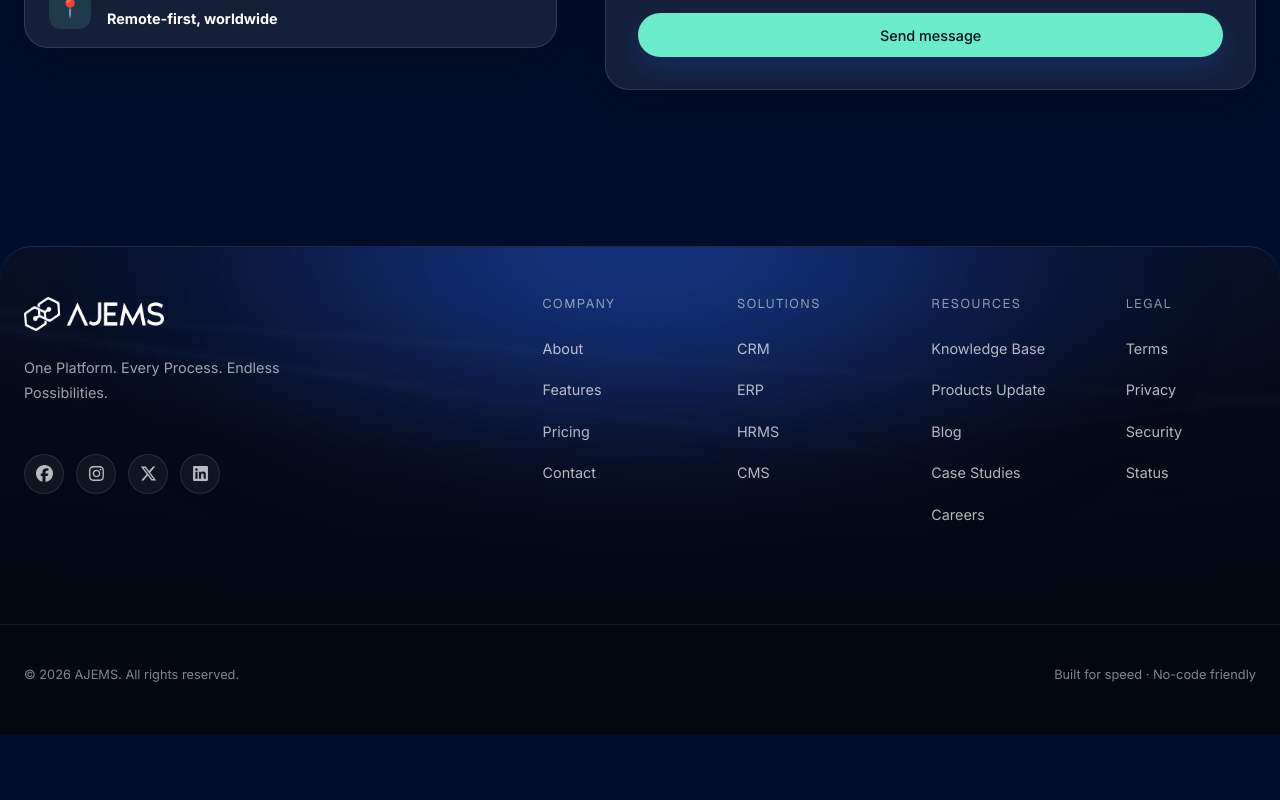
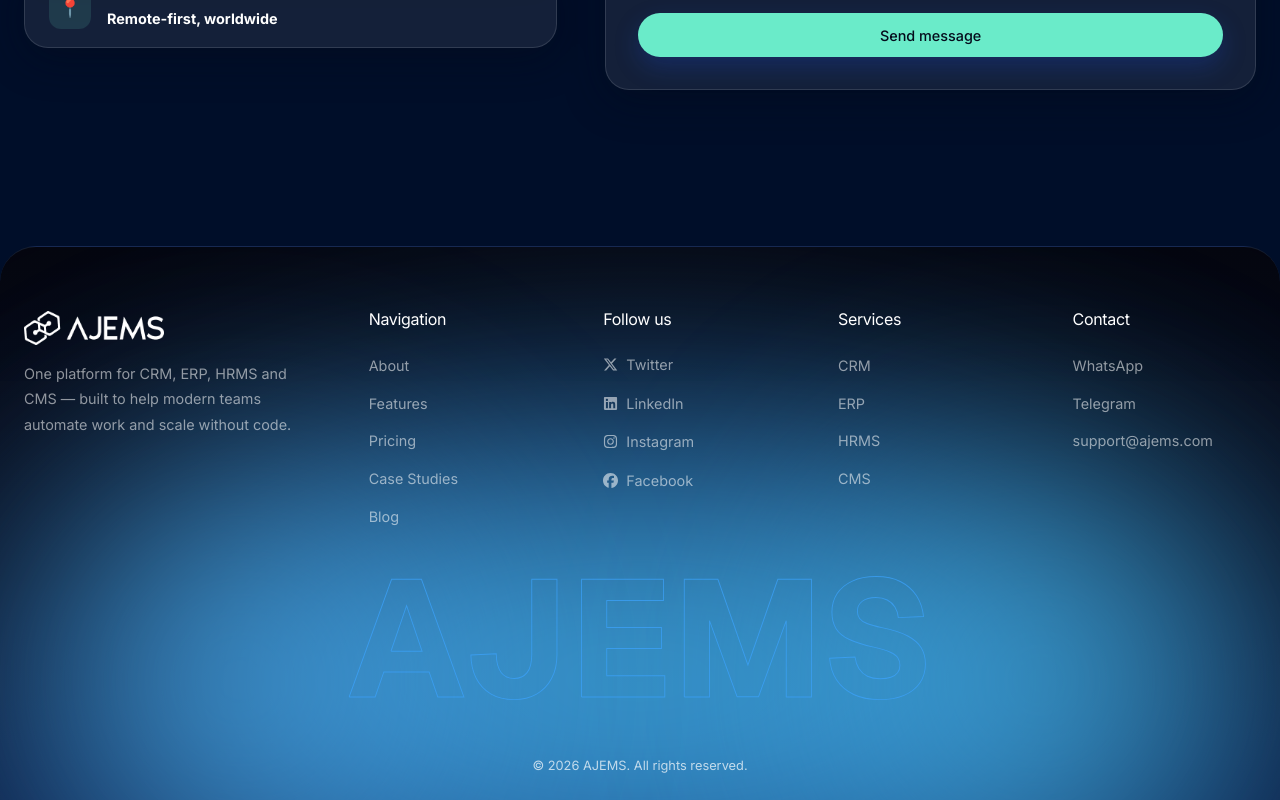
Before and after one commit to Adimanwade05/ajems, a React (Vite) app: page /contact in a window 1280 px wide. Shown: the part 890-1690 px from the top of the page. Before the commit the page ends 1625 px from the top, so only its background shows below. Built offline with nearby package versions, Linux system fonts and the light colour scheme.

Commit message:
Updated footer, navbar, case studies and hero sections

```diff
--- a/src/components/Footer/Footer.css
+++ b/src/components/Footer/Footer.css
@@ -1,237 +1,189 @@
 .footer {
   position: relative;
   margin-top: var(--space-9);
-  padding: 50px 0;
-  background: radial-gradient(120% 80% at 50% 0%, #0a1d4a 0%, #050a18 55%, #030712 100%);
+  padding: clamp(4rem, 8vh, 7rem) 0 0;
+  background: linear-gradient(180deg, #05060f 0%, #060a1e 60%, #071236 100%);
   overflow: hidden;
   isolation: isolate;
-  border-radius: 32px 32px 0 0;
-  border-top: 1px solid rgba(120, 170, 255, 0.22);
+  border-radius: 36px 36px 0 0;
+  border-top: 1px solid rgba(120, 180, 255, 0.14);
 }
 
-/* ===== Ambient glow + beams ===== */
-.footer__glow {
+/* ===== Layered glow blobs ===== */
+.footer__glows {
   position: absolute;
-  top: -180px;
+  inset: 0;
+  z-index: 0;
+  pointer-events: none;
+}
+
+.footer__blob {
+  position: absolute;
+  border-radius: 50%;
+}
+
+.footer__blob--center {
+  bottom: -200px;
   left: 50%;
   transform: translateX(-50%);
-  width: 1000px;
-  height: 400px;
-  background: radial-gradient(ellipse at center, rgba(40, 90, 220, 0.55), transparent 70%);
-  filter: blur(80px);
-  pointer-events: none;
-  z-index: 0;
+  width: 1400px;
+  height: 640px;
+  background: radial-gradient(ellipse at center, #4fd8ff 0%, #3fa9ff 38%, transparent 72%);
+  filter: blur(120px);
+  opacity: 0.75;
 }
 
-.footer__beams {
-  position: absolute;
-  inset: 0 0 30% 0;
-  pointer-events: none;
-  z-index: 0;
-  background:
-    linear-gradient(8deg, transparent 48%, rgba(150, 180, 255, 0.06) 50%, transparent 52%),
-    linear-gradient(-6deg, transparent 38%, rgba(150, 180, 255, 0.045) 40%, transparent 42%),
-    linear-gradient(4deg, transparent 62%, rgba(150, 180, 255, 0.04) 64%, transparent 66%);
-  -webkit-mask-image: linear-gradient(180deg, #000, transparent 75%);
-  mask-image: linear-gradient(180deg, #000, transparent 75%);
+.footer__blob--left {
+  bottom: -160px;
+  left: -120px;
+  width: 720px;
+  height: 560px;
+  background: radial-gradient(circle, #5bc8ff 0%, transparent 68%);
+  filter: blur(120px);
+  opacity: 0.6;
 }
 
-/* ===== Layout — spacious 4-col ===== */
-.footer__inner {
-  position: relative;
-  z-index: 1;
-  display: grid;
-  grid-template-columns: 1.4fr 2.4fr;
-  gap: clamp(3rem, 8vw, 8rem);
-  padding: clamp(6rem, 12vh, 10rem) 0 60px;
+.footer__blob--right {
+  bottom: -160px;
+  right: -120px;
+  width: 720px;
+  height: 560px;
+  background: radial-gradient(circle, #4fd8ff 0%, transparent 68%);
+  filter: blur(120px);
+  opacity: 0.6;
 }
 
-/* ===== Brand ===== */
+/* ===== Top 5-col ===== */
+.footer__top {
+  position: relative;
+  z-index: 2;
+  display: grid;
+  grid-template-columns: 1.6fr 1fr 1fr 1fr 1fr;
+  gap: clamp(2rem, 4vw, 3.5rem);
+  padding-bottom: clamp(3rem, 6vh, 5rem);
+}
+
 .footer__logo {
   height: 34px;
   width: auto;
-  margin-bottom: var(--space-5);
+  object-fit: contain;
+  margin-bottom: var(--space-4);
 }
 
-.footer__tagline {
+.footer__desc {
   font-family: var(--font-body);
   font-weight: 400;
-  color: rgba(255, 255, 255, 0.62);
+  color: rgba(255, 255, 255, 0.55);
   font-size: var(--fs-sm);
   line-height: 1.75;
   max-width: 34ch;
-  margin-bottom: var(--space-7);
-}
-
-.footer__news-label {
-  display: block;
-  font-family: var(--font-body);
-  font-weight: 400;
-  font-size: var(--fs-xs);
-  letter-spacing: 0.14em;
-  text-transform: uppercase;
-  color: rgba(255, 255, 255, 0.45);
-  margin-bottom: var(--space-3);
-}
-
-.footer__newsletter {
-  display: flex;
-  gap: var(--space-2);
-  background: rgba(255, 255, 255, 0.05);
-  border: 1px solid rgba(255, 255, 255, 0.12);
-  border-radius: var(--radius-pill);
-  padding: 7px 7px 7px var(--space-5);
-  max-width: 400px;
-  -webkit-backdrop-filter: blur(12px);
-  backdrop-filter: blur(12px);
-  transition: border-color var(--t-base) var(--ease-soft);
-}
-
-.footer__newsletter:focus-within {
-  border-color: rgba(106, 235, 201, 0.4);
-}
-
-.footer__newsletter input {
-  flex: 1;
-  background: none;
-  border: none;
-  outline: none;
-  color: var(--white);
-  font-family: var(--font-body);
-  font-weight: 400;
-  font-size: var(--fs-sm);
-}
-
-.footer__newsletter input::placeholder {
-  color: rgba(255, 255, 255, 0.45);
-}
-
-.footer__subscribe {
-  padding: 0.65rem 1.4rem;
-  font-family: var(--font-body);
-  font-weight: 400;
-  font-size: var(--fs-xs);
-  border-radius: var(--radius-pill);
-  background: var(--cta-color);
-  color: var(--primary-bg);
-  white-space: nowrap;
-  transition: transform var(--t-base) var(--ease-out),
-    box-shadow var(--t-base) var(--ease-soft);
-}
-
-.footer__subscribe:hover {
-  transform: translateY(-2px);
-  box-shadow: 0 12px 30px rgba(106, 235, 201, 0.4);
-}
-
-/* ===== Link columns ===== */
-.footer__cols {
-  display: grid;
-  grid-template-columns: repeat(4, 1fr);
-  gap: clamp(2rem, 5vw, 4rem);
 }
 
 .footer__col h4 {
-  font-family: var(--font-heading);
-  font-size: var(--fs-xs);
+  font-family: var(--font-body);
+  font-size: var(--fs-base);
   font-weight: 400;
-  letter-spacing: 0.12em;
-  text-transform: uppercase;
-  color: rgba(255, 255, 255, 0.55);
+  color: #fff;
   margin-bottom: var(--space-5);
 }
 
 .footer__col ul {
   display: flex;
   flex-direction: column;
-  gap: var(--space-4);
+  gap: var(--space-3);
 }
 
 .footer__col a {
-  position: relative;
   font-family: var(--font-body);
   font-weight: 400;
-  color: rgba(255, 255, 255, 0.7);
+  color: rgba(255, 255, 255, 0.55);
   font-size: var(--fs-sm);
   width: fit-content;
-  transition: color var(--t-fast) var(--ease-soft),
-    transform var(--t-fast) var(--ease-out);
+  transition: color var(--t-fast) var(--ease-soft);
 }
 
 .footer__col a:hover {
-  color: var(--white);
-  transform: translateX(3px);
+  color: #fff;
 }
 
-/* ===== Bottom bar ===== */
-.footer__bottom {
+.footer__sociallink {
+  display: inline-flex;
+  align-items: center;
+  gap: var(--space-2);
+}
+
+/* ===== Giant SVG text (stroke draw + hover reveal) ===== */
+.footer__giant {
   position: relative;
   z-index: 1;
-  margin-top: var(--space-9);
-  padding-top: 40px;
-  border-top: 1px solid rgba(255, 255, 255, 0.08);
+  margin-top: var(--space-2);
+  width: 100%;
+  height: clamp(110px, 18vw, 260px);
+  margin-bottom: calc(var(--space-5) * -1);
 }
 
-.footer__bottom-inner {
-  display: flex;
-  align-items: center;
-  justify-content: space-between;
-  gap: var(--space-5);
-  padding: var(--space-7) 0 50px;
+.footer__svgtext {
+  display: block;
+  width: 100%;
+  height: 100%;
+  cursor: pointer;
+  user-select: none;
+}
+
+.footer__svg-base {
+  fill: transparent;
+  stroke: rgba(255, 255, 255, 0.18);
+  font-family: var(--font-heading);
+  font-weight: 700;
+  font-size: 72px;
+}
+
+.footer__svg-stroke {
+  fill: transparent;
+  stroke: rgba(60, 162, 250, 0.75);
+  stroke-width: 0.4;
+  font-family: var(--font-heading);
+  font-weight: 700;
+  font-size: 72px;
+}
+
+
+.footer__svg-fill {
+  fill: transparent;
+  font-family: var(--font-heading);
+  font-weight: 700;
+  font-size: 72px;
+}
+
+/* ===== Copyright ===== */
+.footer__copy {
+  position: relative;
+  z-index: 2;
+  text-align: center;
+  padding: var(--space-3) var(--space-4) var(--space-5);   /* gap kam */
   font-family: var(--font-body);
   font-weight: 400;
   font-size: var(--fs-xs);
-  color: rgba(255, 255, 255, 0.5);
-}
-
-.footer__socials {
-  display: flex;
-  gap: var(--space-3);
-}
-
-.footer__social {
-  width: 40px;
-  height: 40px;
-  display: grid;
-  place-items: center;
-  border-radius: 50%;
   color: rgba(255, 255, 255, 0.7);
-  background: rgba(255, 255, 255, 0.05);
-  border: 1px solid rgba(255, 255, 255, 0.1);
-  transition: transform var(--t-base) var(--ease-out),
-    color var(--t-base) var(--ease-soft),
-    border-color var(--t-base) var(--ease-soft),
-    background var(--t-base) var(--ease-soft);
-}
-
-.footer__social:hover {
-  transform: translateY(-3px);
-  color: var(--cta-color);
-  border-color: rgba(106, 235, 201, 0.45);
-  background: rgba(106, 235, 201, 0.1);
-}
-
-.footer__social {
-  color: rgba(255, 255, 255, 0.7);   /* yeh hona zaroori hai, warna icon invisible */
 }
 
 /* ===== Responsive ===== */
-@media (max-width: 980px) {
-  .footer__inner {
-    grid-template-columns: 1fr;
-    gap: var(--space-8);
+@media (max-width: 1024px) {
+  .footer__top {
+    grid-template-columns: 1.4fr 1fr 1fr;
+    row-gap: var(--space-7);
   }
 }
 
-@media (max-width: 600px) {
-  .footer__cols {
-    grid-template-columns: repeat(2, 1fr);
+@media (max-width: 640px) {
+  .footer__top {
+    grid-template-columns: 1fr 1fr;
     gap: var(--space-6) var(--space-5);
   }
-
-  .footer__bottom-inner {
-    flex-direction: column;
-    gap: var(--space-4);
-    text-align: center;
+  .footer__brand {
+    grid-column: 1 / -1;
+  }
+  .footer__giant {
+    height: clamp(90px, 26vw, 160px);
   }
 }
--- a/src/components/Footer/Footer.jsx
+++ b/src/components/Footer/Footer.jsx
@@ -6,102 +6,112 @@
   FaXTwitter,
   FaLinkedin,
 } from "react-icons/fa6";
+import TextHoverEffect from "./TextHoverEffect.jsx";
 import "./Footer.css";
 
-const columns = [
-  {
-    title: "Company",
-    links: [
+const navigation = [
   { label: "About", to: "/about" },
   { label: "Features", to: "/features" },
   { label: "Pricing", to: "/pricing" },
-      { label: "Contact", to: "/contact" },
-    ],
-  },
-  {
-    title: "Solutions",
-    links: [
+  { label: "Case Studies", to: "/#case-studies" },
+  { label: "Blog", to: "/about" },
+];
+
+const services = [
   { label: "CRM", to: "/crm" },
   { label: "ERP", to: "/erp" },
   { label: "HRMS", to: "/hrms" },
   { label: "CMS", to: "/contact" },
-    ],
-  },
-  {
-    title: "Resources",
-    links: [
-      { label: "Knowledge Base", to: "/knowledgebase" },
-      { label: "Products Update", to: "/products-update" },
-      { label: "Blog", to: "/about" },
-      { label: "Case Studies", to: "/#case-studies" },
-      { label: "Careers", to: "/about" },
-    ],
-  },
-  {
-    title: "Legal",
-    links: [
-      { label: "Terms", to: "/about" },
-      { label: "Privacy", to: "/about" },
-      { label: "Security", to: "/about" },
-      { label: "Status", to: "/about" },
-    ],
-  },
 ];
 
 const socials = [
-  { Icon: FaFacebook, label: "Facebook" },
-  { Icon: FaInstagram, label: "Instagram" },
-  { Icon: FaXTwitter, label: "Twitter" },
-  { Icon: FaLinkedin, label: "LinkedIn" },
+  { Icon: FaXTwitter, label: "Twitter", to: "#" },
+  { Icon: FaLinkedin, label: "LinkedIn", to: "#" },
+  { Icon: FaInstagram, label: "Instagram", to: "#" },
+  { Icon: FaFacebook, label: "Facebook", to: "#" },
+];
+
+const contact = [
+  { label: "WhatsApp", to: "#" },
+  { label: "Telegram", to: "#" },
+  { label: "support@ajems.com", to: "#" },
 ];
 
 export default function Footer() {
   return (
     <footer className="footer">
-      <div className="footer__glow" />
-      <div className="footer__beams" />
+      {/* layered glow blobs */}
+      <div className="footer__glows" aria-hidden="true">
+        <span className="footer__blob footer__blob--center" />
+        <span className="footer__blob footer__blob--left" />
+        <span className="footer__blob footer__blob--right" />
+      </div>
 
-      <div className="container footer__inner">
+      {/* top 5-column layout */}
+      <div className="container footer__top">
         <div className="footer__brand">
           <img src={logo} alt="AJEMS" className="footer__logo" />
-          <p className="footer__tagline">
-            One Platform. Every Process. Endless Possibilities.
+          <p className="footer__desc">
+            One platform for CRM, ERP, HRMS and CMS — built to help modern teams
+            automate work and scale without code.
           </p>
-          <div className="footer__socials">
-            {socials.map(({ Icon, label }) => (
-              <a
-                key={label}
-                href="#"
-                aria-label={label}
-                className="footer__social"
-              >
-                <Icon size={17} strokeWidth={1.8} />
-              </a>
-            ))}
-          </div>
         </div>
 
-        <div className="footer__cols">
-          {columns.map((col) => (
-            <div className="footer__col" key={col.title}>
-              <h4>{col.title}</h4>
+        <div className="footer__col">
+          <h4>Navigation</h4>
           <ul>
-                {col.links.map((l) => (
+            {navigation.map((l) => (
               <li key={l.label}>
                 <Link to={l.to}>{l.label}</Link>
               </li>
             ))}
           </ul>
         </div>
+
+        <div className="footer__col">
+          <h4>Follow us</h4>
+          <ul>
+            {socials.map((s) => (
+              <li key={s.label}>
+                <a href={s.to} className="footer__sociallink">
+                  <s.Icon size={15} /> {s.label}
+                </a>
+              </li>
             ))}
+          </ul>
+        </div>
+
+        <div className="footer__col">
+          <h4>Services</h4>
+          <ul>
+            {services.map((l) => (
+              <li key={l.label}>
+                <Link to={l.to}>{l.label}</Link>
+              </li>
+            ))}
+          </ul>
+        </div>
+
+        <div className="footer__col">
+          <h4>Contact</h4>
+          <ul>
+            {contact.map((l) => (
+              <li key={l.label}>
+                <a href={l.to}>{l.label}</a>
+              </li>
+            ))}
+          </ul>
         </div>
       </div>
 
-      <div className="footer__bottom">
-        <div className="container footer__bottom-inner">
-          <span>© {new Date().getFullYear()} AJEMS. All rights reserved.</span>
-          <span>Built for speed · No-code friendly</span>
+      {/* giant animated brand text */}
+      <div className="footer__giant">
+        <TextHoverEffect text="AJEMS" duration={0.3} />
       </div>
+
+      {/* copyright */}
+      <div className="footer__copy">
+        © {new Date().getFullYear()} AJEMS. All rights reserved.
       </div>
     </footer>
   );
--- /dev/null
+++ b/src/components/Footer/TextHoverEffect.jsx
@@ -0,0 +1,117 @@
+import { useRef, useEffect, useState } from "react";
+import { motion } from "framer-motion";
+
+export default function TextHoverEffect({ text, duration }) {
+  const svgRef = useRef(null);
+  const [cursor, setCursor] = useState({ x: 0, y: 0 });
+  const [hovered, setHovered] = useState(false);
+  const [maskPosition, setMaskPosition] = useState({ cx: "50%", cy: "50%" });
+
+  useEffect(() => {
+    if (svgRef.current && cursor.x !== null && cursor.y !== null) {
+      const svgRect = svgRef.current.getBoundingClientRect();
+      const cx = ((cursor.x - svgRect.left) / svgRect.width) * 100;
+      const cy = ((cursor.y - svgRect.top) / svgRect.height) * 100;
+      setMaskPosition({ cx: `${cx}%`, cy: `${cy}%` });
+    }
+  }, [cursor]);
+
+  return (
+    <svg
+      ref={svgRef}
+      width="100%"
+      height="100%"
+      viewBox="0 0 300 100"
+      xmlns="http://www.w3.org/2000/svg"
+      preserveAspectRatio="xMidYMid meet"
+      onMouseEnter={() => setHovered(true)}
+      onMouseLeave={() => setHovered(false)}
+      onMouseMove={(e) => setCursor({ x: e.clientX, y: e.clientY })}
+      className="footer__svgtext"
+    >
+      <defs>
+        <linearGradient
+          id="textGradient"
+          gradientUnits="userSpaceOnUse"
+          x1="0"
+          y1="0"
+          x2="300"
+          y2="0"
+        >
+          {hovered && (
+            <>
+              <stop offset="0%" stopColor="#6AEBC9" />
+              <stop offset="35%" stopColor="#4fd8ff" />
+              <stop offset="70%" stopColor="#3fa9ff" />
+              <stop offset="100%" stopColor="#1d4dd7" />
+            </>
+          )}
+        </linearGradient>
+
+        <motion.radialGradient
+          id="revealMask"
+          gradientUnits="userSpaceOnUse"
+          r="20%"
+          initial={{ cx: "50%", cy: "50%" }}
+          animate={maskPosition}
+          transition={{ duration: duration ?? 0, ease: "easeOut" }}
+        >
+          <stop offset="0%" stopColor="white" />
+          <stop offset="100%" stopColor="black" />
+        </motion.radialGradient>
+
+        <mask id="textMask">
+          <rect
+            x="0"
+            y="0"
+            width="100%"
+            height="100%"
+            fill="url(#revealMask)"
+          />
+        </mask>
+      </defs>
+
+      {/* faint base outline (shows on hover) */}
+      <text
+        x="50%"
+        y="50%"
+        textAnchor="middle"
+        dominantBaseline="middle"
+        strokeWidth="0.3"
+        className="footer__svg-base"
+        style={{ opacity: hovered ? 0.7 : 0 }}
+      >
+        {text}
+      </text>
+
+      {/* animated stroke draw */}
+      <motion.text
+        x="50%"
+        y="50%"
+        textAnchor="middle"
+        dominantBaseline="middle"
+        strokeWidth="0.3"
+        className="footer__svg-stroke"
+        initial={{ strokeDashoffset: 1000, strokeDasharray: 1000 }}
+        animate={{ strokeDashoffset: 0, strokeDasharray: 1000 }}
+        transition={{ duration: 4, ease: "easeInOut" }}
+      >
+        {text}
+      </motion.text>
+
+      {/* gradient reveal under cursor */}
+      <text
+        x="50%"
+        y="50%"
+        textAnchor="middle"
+        dominantBaseline="middle"
+        stroke="url(#textGradient)"
+        strokeWidth="0.3"
+        mask="url(#textMask)"
+        className="footer__svg-fill"
+      >
+        {text}
+      </text>
+    </svg>
+  );
+}
```
Also changed, not shown: src/styles/variables.css (line endings or trailing spaces). Lines whose indentation alone changed are shown as unchanged.
